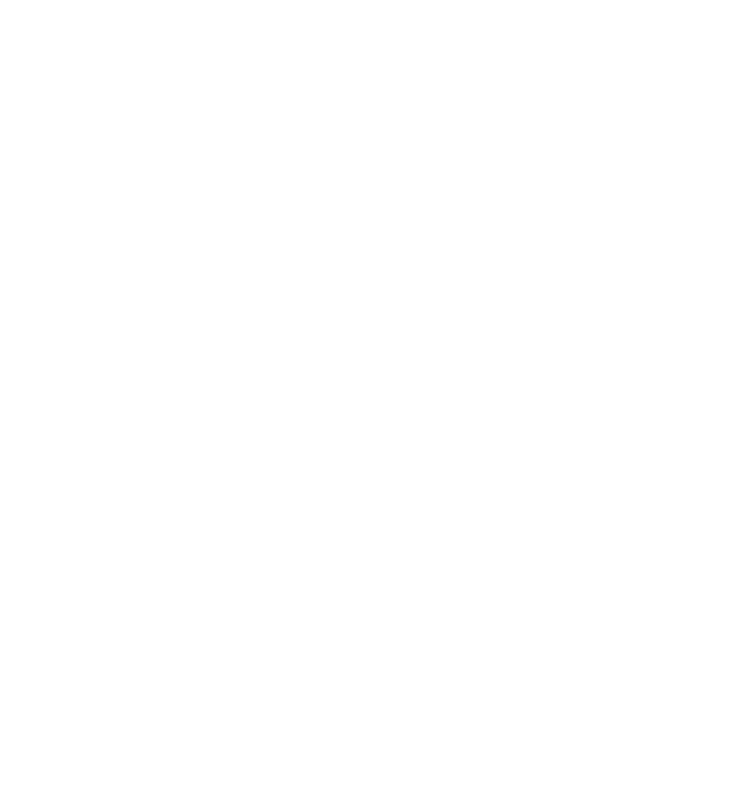
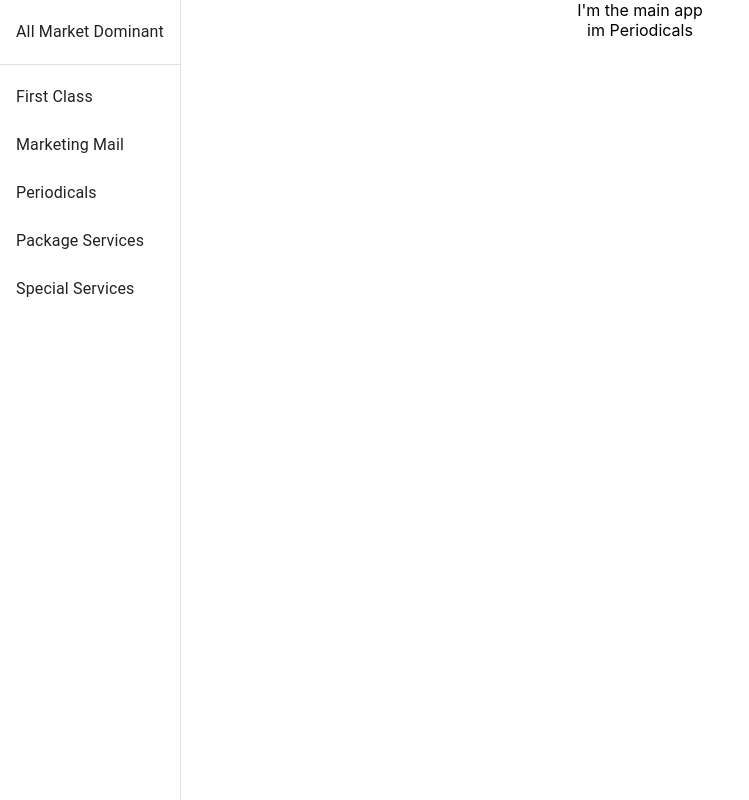
Before and after one commit to Uvacoder/USPS-service-dashbaord, a React (Create React App) app in the folder service-dashboard/: page /periodicals in a window 1280 px wide. Shown: the whole page, without its empty margins (0-749 px from the left). Built offline with nearby package versions, Linux system fonts and the light colour scheme.

Commit message:
router and drawer setup

```diff
--- /dev/null
+++ b/service-dashboard/mailClassComponents/AllMarketDominant.js
@@ -0,0 +1,5 @@
+export const AllMarketDominant = (props) => {
+  return <div>all MD </div>;
+};
+
+export default AllMarketDominant;
--- a/service-dashboard/src/App.js
+++ b/service-dashboard/src/App.js
@@ -1,73 +1,64 @@
 import "./App.css";
 import * as d3 from "d3";
-import Button from "@material-ui/core/Button";
-import {
-  makeStyles,
-  ThemeProvider,
-  createTheme,
-} from "@material-ui/core/styles";
+import { ThemeProvider } from "@material-ui/core/styles";
+
+import myTheme from "./Design/MyTheme";
+
+import { AllMarketDominant } from "./mailClassComponents/AllMarketDominant";
+import { FirstClass } from "./mailClassComponents/FirstClass";
+import { MarketingMail } from "./mailClassComponents/MarketingMail";
+import { SpecialServices } from "./mailClassComponents/SpecialServices";
+import { PackageServices } from "./mailClassComponents/PackageServices";
+import { Periodicals } from "./mailClassComponents/Periodicals";
 
 import { Route, Switch, BrowserRouter } from "react-router-dom";
-
-import { orange } from "@material-ui/core/colors";
-
-const useStyles = makeStyles({
-  root: {
-    background: "green",
-    borderRadius: "20px",
-  },
-});
-
-function ButtonStyled() {
-  const classes = useStyles();
-  return <Button className={classes.root}>im a styled butgggg</Button>;
-}
-
-const theme = createTheme({
-  palette: {
-    primary: {
-      main: orange[700],
-    },
-  },
-});
+import Drawer from "./Drawer";
 
 function App() {
   return (
+    <>
       <BrowserRouter>
-      <ThemeProvider theme={theme}>
+        <Drawer />
+        <ThemeProvider theme={myTheme}>
           <div className="App">
-          {/* <ButtonStyled />
+            <div>I'm the main app</div>
+            <Switch>
+              <Route
+                exact
+                from="/"
+                render={(props) => <AllMarketDominant {...props} />}
+              />
 
-          <Button
-            variant="contained"
-            color="primary"
-            onClick={() => console.log("clicked")}
-          >
-            Im a button
-          </Button> */}
-          <Switch>
-            <Route exact path="/">
-              {/* <Home /> */}
-            </Route>
-            <Route exact path="/first-class">
-              {/* <FirstClass/> */}
-            </Route>
-            <Route exact path="/marketing-mail">
-              {/* <FirstClass/> */}
-            </Route>
-            <Route exact path="/periodicals">
-              {/* <FirstClass/> */}
-            </Route>
-            <Route exact path="/package-services">
-              {/* <FirstClass/> */}
-            </Route>
-            <Route exact path="/special-services">
-              {/* <FirstClass/> */}
-            </Route>
+              <Route
+                exact
+                path="/first-class"
+                render={(props) => <FirstClass {...props} />}
+              />
+              <Route
+                exact
+                path="/marketing-mail"
+                render={(props) => <MarketingMail {...props} />}
+              />
+              <Route
+                exact
+                path="/periodicals"
+                render={(props) => <Periodicals {...props} />}
+              />
+              <Route
+                exact
+                path="/package-services"
+                render={(props) => <SpecialServices {...props} />}
+              />
+              <Route
+                exact
+                path="/special-services"
+                render={(props) => <PackageServices {...props} />}
+              />
             </Switch>
           </div>
         </ThemeProvider>
       </BrowserRouter>
+    </>
   );
 }
 
--- /dev/null
+++ b/service-dashboard/src/Design/MyTheme.js
@@ -0,0 +1,24 @@
+import { orange } from "@material-ui/core/colors";
+
+import {
+  makeStyles,
+  ThemeProvider,
+  createTheme,
+} from "@material-ui/core/styles";
+
+const useStyles = makeStyles({
+  root: {
+    background: "green",
+    borderRadius: "20px",
+  },
+});
+
+const myTheme = createTheme({
+  palette: {
+    primary: {
+      main: orange[700],
+    },
+  },
+});
+
+export default myTheme;
--- /dev/null
+++ b/service-dashboard/src/Drawer.jsx
@@ -0,0 +1,76 @@
+import {
+  Drawer as MUIDrawer,
+  List,
+  ListItemText,
+  ListItem,
+  Divider,
+} from "@material-ui/core";
+
+import { withRouter } from "react-router-dom";
+
+const Drawer = (props) => {
+  const { history } = props;
+
+  console.log(history);
+
+  const mailClassNames = [
+    {
+      text: "First Class",
+      onClick: () => history.push("/first-class"),
+    },
+    {
+      text: "Marketing Mail",
+      onClick: () => history.push("/marketing-mail"),
+    },
+    {
+      text: "Periodicals",
+      onClick: () => history.push("/periodicals"),
+    },
+    {
+      text: "Package Services",
+      onClick: () => history.push("/package-services"),
+    },
+    {
+      text: "Special Services",
+      onClick: () => history.push("/special-services"),
+    },
+  ];
+
+  const homeName = [
+    {
+      text: "All Market Dominant",
+      onClick: () => history.push("/special-services"),
+    },
+  ];
+
+  return (
+    <MUIDrawer variant="permanent">
+      <List>
+        {homeName.map((item, index) => {
+          const { text, onClick } = item;
+
+          return (
+            <ListItem button key={text} onClick={onClick}>
+              <ListItemText primary={text} />
+            </ListItem>
+          );
+        })}
+      </List>
+
+      <Divider />
+      <List>
+        {mailClassNames.map((item, index) => {
+          const { text, onClick } = item;
+
+          return (
+            <ListItem button key={text} onClick={onClick}>
+              <ListItemText primary={text} />
+            </ListItem>
+          );
+        })}
+      </List>
+    </MUIDrawer>
+  );
+};
+
+export default withRouter(Drawer);
--- /dev/null
+++ b/service-dashboard/src/mailClassComponents/AllMarketDominant.js
@@ -0,0 +1,5 @@
+export const AllMarketDominant = (props) => {
+  return <div>all MD </div>;
+};
+
+export default AllMarketDominant;
--- /dev/null
+++ b/service-dashboard/src/mailClassComponents/FirstClass.jsx
@@ -0,0 +1,5 @@
+export const FirstClass = () => {
+  return <div> im first class</div>;
+};
+
+export default FirstClass;
--- /dev/null
+++ b/service-dashboard/src/mailClassComponents/MarketingMail.jsx
@@ -0,0 +1,5 @@
+export const MarketingMail = () => {
+  return <div> im MarketingMail</div>;
+};
+
+export default MarketingMail;
--- /dev/null
+++ b/service-dashboard/src/mailClassComponents/PackageServices.jsx
@@ -0,0 +1,5 @@
+export const PackageServices = (props) => {
+  return <div> Package Services </div>;
+};
+
+export default PackageServices;
--- /dev/null
+++ b/service-dashboard/src/mailClassComponents/Periodicals.jsx
@@ -0,0 +1,5 @@
+export const Periodicals = () => {
+  return <div> im Periodicals</div>;
+};
+
+export default Periodicals;
--- /dev/null
+++ b/service-dashboard/src/mailClassComponents/SpecialServices.jsx
@@ -0,0 +1,5 @@
+export const SpecialServices = () => {
+  return <div> im SpecialServices</div>;
+};
+
+export default SpecialServices;
```
Lines whose indentation alone changed are shown as unchanged.
